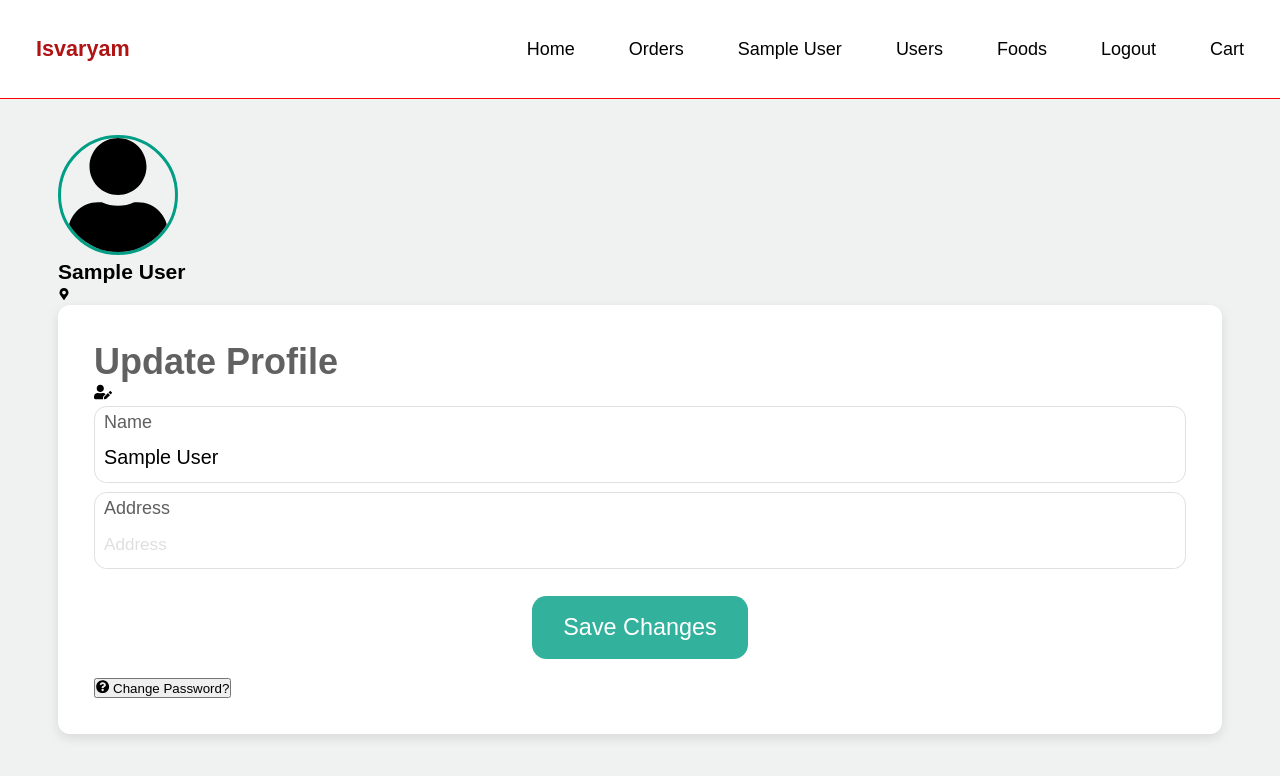
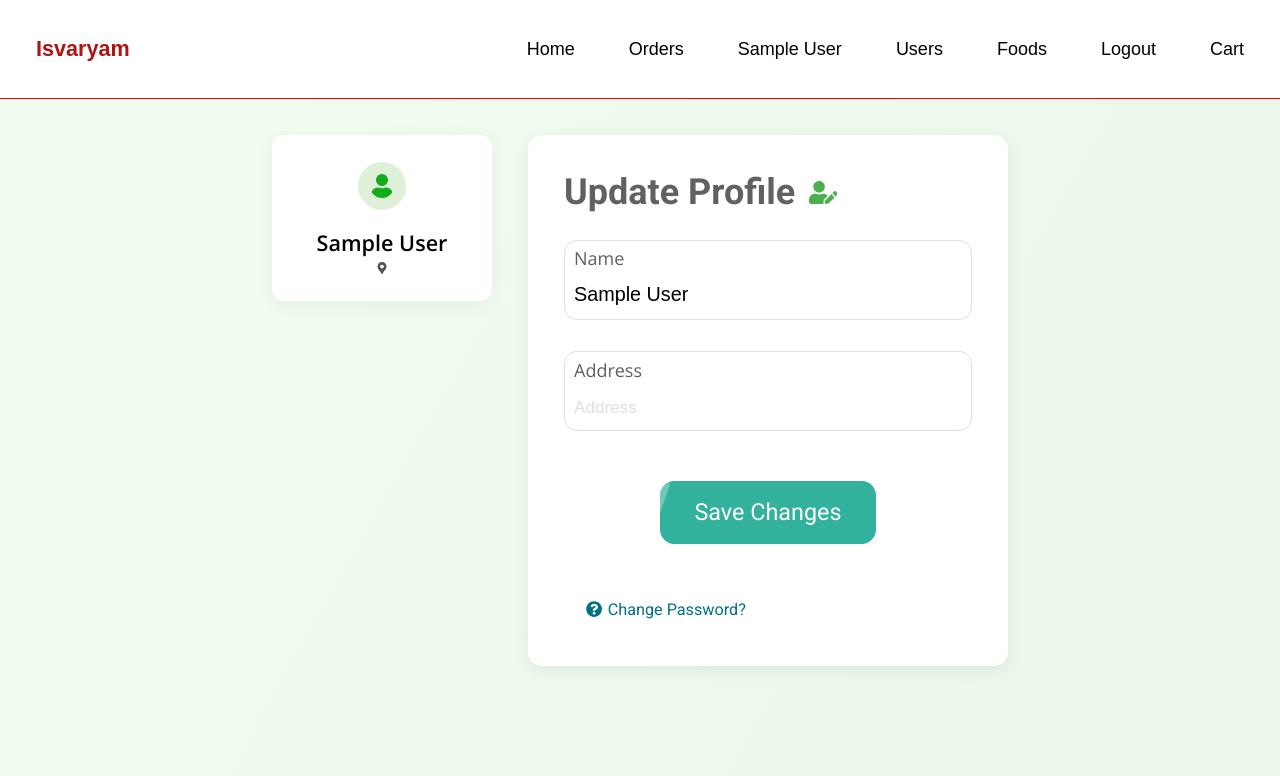
Before and after one commit to pranaesh-2004/frontishvaryam, a React (Create React App) app in the folder ISVARYAM-master/: page /profile in a window 1280 px wide. Shown: the top 776 px of the page. Built offline with nearby package versions, Linux system fonts and the light colour scheme; sample sign-in values are in the browser's storage.

Commit message:
Update profilePage.module.css

```diff
--- a/ISVARYAM-master/src/pages/Profile/profilePage.module.css
+++ b/ISVARYAM-master/src/pages/Profile/profilePage.module.css
@@ -1,133 +1,297 @@
+@import url('https://fonts.googleapis.com/css2?family=Open+Sans:wght@400;600&family=Roboto:wght@400;700&display=swap');
+
 .container {
-  max-width: 1200px;
-  margin: 0 auto;
-  padding: 2rem 1rem;
+  display: flex;
+  justify-content: center;
+  align-items: flex-start;
+  gap: 2rem;
+  padding: 2rem;
+  background: linear-gradient(to right, #f3fef3, #eaf7ea);
+  font-family: 'Open Sans', sans-serif;
+  min-height: 100vh;
 }
 
-.details {
-  background: #fff;
+/* Sidebar */
+.sidebar {
+  background-color: #ffffff;
   border-radius: 12px;
-  box-shadow: 0 4px 12px rgba(0, 0, 0, 0.1);
-  padding: 2rem;
+  box-shadow: 0 4px 18px rgba(0, 0, 0, 0.05);
+  padding: 1.5rem;
+  min-width: 220px;
+  text-align: center;
+  position: sticky;
+  top: 2rem;
+  height: fit-content;
 }
 
-.profileHeader {
+.card {
   display: flex;
   flex-direction: column;
   align-items: center;
-  margin-bottom: 2rem;
-}
-
-.avatarContainer {
-  position: relative;
-  margin-bottom: 1rem;
 }
 
 .avatar {
-  width: 120px;
-  height: 120px;
+  background: #dff0d8;
+  padding: 12px;
   border-radius: 50%;
-  object-fit: cover;
-  border: 3px solid #009e84;
+  margin-bottom: 1rem;
+  color: #13ac1a;
 }
 
-.avatarUpload {
-  cursor: pointer;
-  position: relative;
-  display: inline-block;
+.sidebar h3 {
+  margin-bottom: 0.3rem;
+  font-size: 1.2rem;
+  font-weight: 600;
 }
 
-.avatarOverlay {
-  position: absolute;
+.sidebar p {
+  font-size: 0.85rem;
+  color: #555;
+  display: flex;
+  align-items: center;
+  gap: 4px;
+}
+
+/* Main form container */
+.details {
+  background: #fff;
+  backdrop-filter: blur(6px);
+  padding: 2rem;
+  border-radius: 14px;
+  box-shadow: 0 4px 16px rgba(0, 0, 0, 0.07);
+  width: 100%;
+  max-width: 480px; /* shortened like you asked */
+  font-family: 'Open Sans', sans-serif;
+}
+
+form {
+  display: flex;
+  flex-direction: column;
+  gap: 1.25rem;
+  margin-top: 1.5rem;
+}
+
+.titleRow {
+  display: flex;
+  align-items: center;
+  gap: 0.75rem;
+  color: #1b5e20;
+  font-family: 'Roboto', sans-serif;
+}
+
+.editIcon {
+  color: #4caf50;
+  font-size: 1.6rem;
+}
+
+/* Small button like Amazon */
+button {
+  font-size: 0.85rem;
+  padding: 0.6rem 1.2rem;
+  border-radius: 6px;
+  font-weight: 500;
+  font-family: 'Roboto', sans-serif;
+  border: none;
+  background-color: #009e84;
+  color: #fff;
+  transition: background-color 0.2s ease;
+  cursor: pointer;
+}
+
+button:hover {
+  background-color: #027466;
+}
+
+/* Change Password trigger button (icon + text) */
+.changePasswordBtn {
+  margin-top: 1.5rem;
+  background: none;
+  border: none;
+  color: #007185;
+  font-size: 0.9rem;
+  display: flex;
+  align-items: center;
+  gap: 6px;
+  cursor: pointer;
+  transition: color 0.2s ease;
+}
+
+.changePasswordBtn:hover {
+  color: #004d5f;
+}
+
+/* Overlay */
+.dialogOverlay {
+  position: fixed;
   top: 0;
   left: 0;
   width: 100%;
   height: 100%;
-  background: rgba(0, 0, 0, 0.5);
-  border-radius: 50%;
+  background-color: rgba(0, 0, 0, 0.4);
   display: flex;
+  justify-content: center;
   align-items: center;
-  justify-content: center;
-  opacity: 0;
-  transition: opacity 0.3s ease;
+  z-index: 999;
 }
 
-.avatarOverlay span {
-  color: white;
-  font-weight: bold;
+/* Dialog Box */
+.dialogBox {
+  background: #ffffff;
+  border-radius: 12px;
+  padding: 1.2rem 1.5rem;
+  width: 90%;
+  max-width: 400px;
+  max-height: 320px;
+  box-shadow: 0 4px 20px rgba(0, 0, 0, 0.2);
+  position: relative;
+  font-family: 'Open Sans', sans-serif;
+  animation: fadeIn 0.3s ease-in-out;
+  overflow-y: auto;
+  display: flex;
+  flex-direction: column;
+  justify-content: center;
 }
 
-.avatarUpload:hover .avatarOverlay {
-  opacity: 1;
+/* Dialog Header */
+.dialogTitle {
+  font-size: 1.2rem;
+  font-weight: 600;
+  color: #333;
+  margin-bottom: 1rem;
+  text-align: center;
+  font-family: 'Roboto', sans-serif;
 }
 
-.avatarInput {
-  display: none;
+/* Input Fields */
+.dialogInput {
+  width: 100%;
+  padding: 0.5rem 0.8rem;
+  font-size: 0.9rem;
+  margin-bottom: 1rem;
+  border: 1px solid #ccc;
+  border-radius: 6px;
+  font-family: 'Open Sans', sans-serif;
+  transition: border 0.2s ease;
 }
 
-.userName {
-  margin: 0;
-  color: #333;
-  font-size: 1.8rem;
+.dialogInput:focus {
+  border-color: #4caf50;
+  outline: none;
 }
 
-.profileForm {
-  margin-top: 2rem;
+/* Buttons */
+.dialogActions {
+  display: flex;
+  justify-content: space-between;
+  gap: 0.5rem;
+  margin-top: 0.5rem;
 }
 
-.formGrid {
-  display: grid;
-  grid-template-columns: repeat(auto-fit, minmax(300px, 1fr));
-  gap: 1.5rem;
-  margin-bottom: 1.5rem;
+.dialogButton {
+  flex: 1;
+  font-size: 0.85rem;
+  padding: 0.5rem 1rem;
+  border-radius: 6px;
+  font-weight: 500;
+  font-family: 'Roboto', sans-serif;
+  border: none;
+  cursor: pointer;
+  transition: background-color 0.2s ease;
 }
 
-.buttonGroup {
-  display: flex;
-  justify-content: flex-end;
-  margin-top: 1.5rem;
+.saveBtn {
+  background-color: #009e84;
+  color: white;
 }
 
-/* Mobile Styles */
+.saveBtn:hover {
+  background-color: #027466;
+}
+
+.cancelBtn {
+  background-color: #e0e0e0;
+  color: #333;
+}
+
+.cancelBtn:hover {
+  background-color: #ccc;
+}
+/* Animation */
+@keyframes fadeIn {
+  from {
+    opacity: 0;
+    transform: translateY(-15px);
+  }
+  to {
+    opacity: 1;
+    transform: translateY(0);
+  }
+}
+
+/* Responsive layout */
 @media (max-width: 768px) {
   .container {
-    padding: 1rem 0.5rem;
+    flex-direction: column;
+    align-items: stretch;
+  }
+
+  .sidebar {
+    width: 100%;
+    position: static;
   }
 
   .details {
     padding: 1.5rem;
-  }
-
-  .avatar {
-    width: 100px;
-    height: 100px;
-  }
-
-  .userName {
-    font-size: 1.5rem;
-  }
-
-  .formGrid {
-    grid-template-columns: 1fr;
-    gap: 1rem;
-  }
-
-  .buttonGroup {
-    justify-content: center;
+    max-width: 100%;
   }
 }
 
-@media (max-width: 480px) {
-  .details {
-    padding: 1rem;
+/* ========================
+   Added Touch & Light Effects
+   ======================== */
+
+/* Touching effect for buttons */
+button,
+.dialogButton {
+  position: relative;
+  overflow: hidden;
+}
+
+button::after,
+.dialogButton::after {
+  content: "";
+  position: absolute;
+  top: 0;
+  left: -100%;
+  width: 100%;
+  height: 100%;
+  background: rgba(255, 255, 255, 0.3);
+  transform: skewX(-20deg);
+  transition: left 0.4s;
+  pointer-events: none;
+  border-radius: 6px;
+}
+
+button:hover::after,
+.dialogButton:hover::after {
+  left: 100%;
+}
+
+/* Moving light background effect */
+@keyframes moveLight {
+  0% {
+    background-position: 0% 50%;
   }
-
-  .avatar {
-    width: 80px;
-    height: 80px;
+  50% {
+    background-position: 100% 50%;
   }
-
-  .userName {
-    font-size: 1.3rem;
+  100% {
+    background-position: 0% 50%;
   }
 }
+
+.container {
+  background: linear-gradient(120deg, #f3fef3, #eaf7ea, #f3fef3);
+  background-size: 200% 200%;
+  animation: moveLight 6s ease infinite;
+}
```
